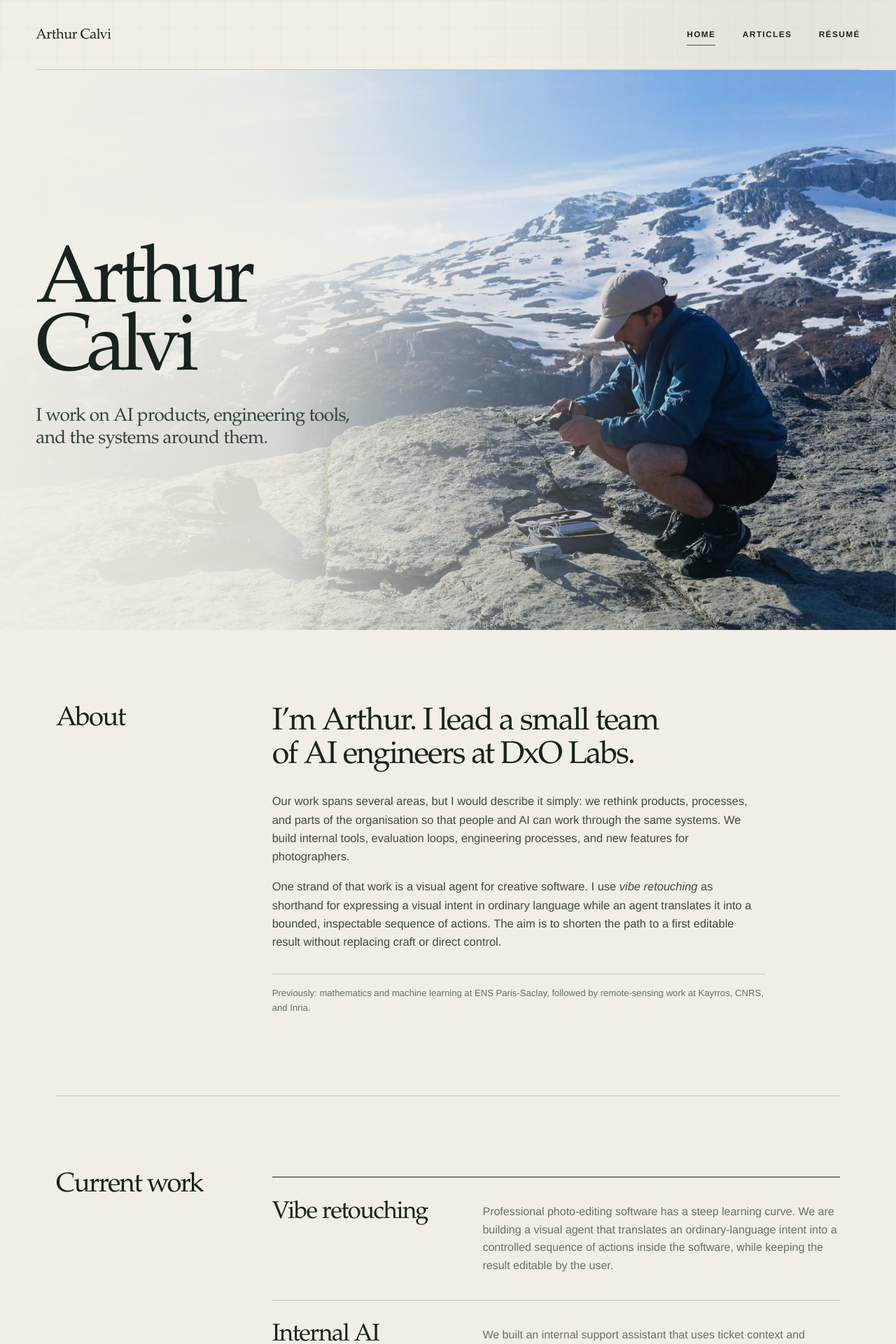
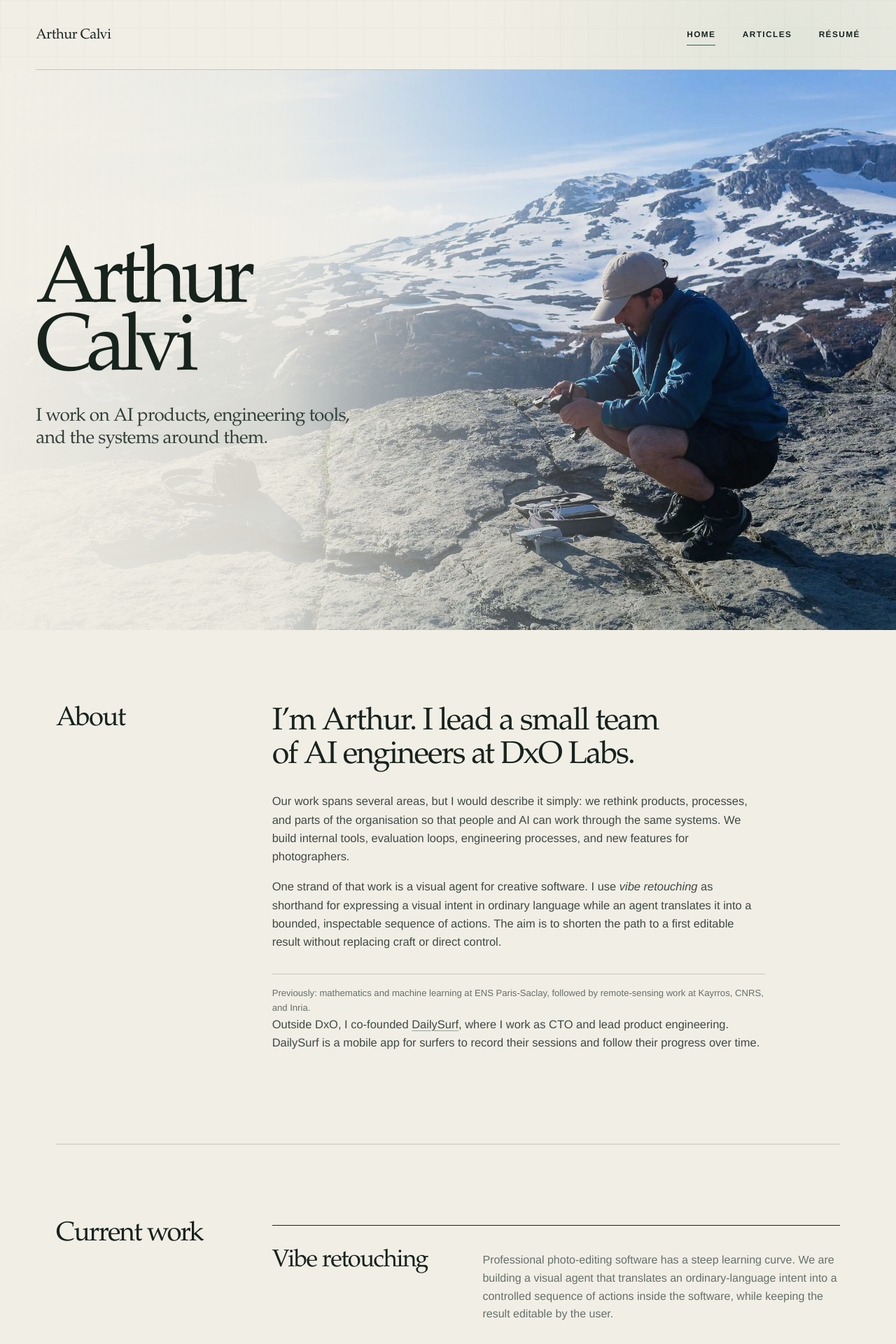
Before and after one commit to ArthurCalvi/arthurcalvi.github.io, a Jekyll site: the page built from index.html, in a window 1280 px wide. Shown: the top 1920 px of the page at 70% size. Built offline with Jekyll 4.4.1, drawn with Linux system fonts in a browser that asks for light colours.

Commit message:
site: add DailySurf bio note and banner parallax

```diff
--- a/_layouts/default.html
+++ b/_layouts/default.html
@@ -38,5 +38,8 @@
       <a href="https://www.linkedin.com/in/arthur-calvi" target="_blank" rel="noopener">LinkedIn</a>
     </div>
   </footer>
+  {% if page.section == 'home' %}
+  <script src="{{ '/assets/js/hero-parallax.js' | relative_url }}" defer></script>
+  {% endif %}
 </body>
 </html>
--- a/assets/css/main.css
+++ b/assets/css/main.css
@@ -166,6 +166,13 @@
   position: absolute;
   inset: 0;
   overflow: hidden;
+}
+
+.home-hero-parallax {
+  position: absolute;
+  inset: -56px 0 0;
+  transform: translate3d(0, var(--hero-parallax-y, 0), 0);
+  will-change: transform;
 }
 
 .home-hero-media::after {
@@ -779,6 +786,12 @@
     height: min(58svh, 30rem);
   }
 
+  .home-hero-parallax {
+    inset: 0;
+    transform: none;
+    will-change: auto;
+  }
+
   .home-hero-media::after {
     display: none;
   }
@@ -880,6 +893,11 @@
     animation: none;
   }
 
+  .home-hero-parallax {
+    transform: none;
+    will-change: auto;
+  }
+
   .nav-links a::after,
   .editorial-row h3,
   .home-article-row h3,
--- /dev/null
+++ b/assets/js/hero-parallax.js
@@ -0,0 +1,39 @@
+(() => {
+  const hero = document.querySelector(".home-hero");
+  const layer = hero?.querySelector(".home-hero-parallax");
+
+  if (!hero || !layer) return;
+
+  const motionQuery = window.matchMedia(
+    "(min-width: 761px) and (prefers-reduced-motion: no-preference)"
+  );
+  let frame = 0;
+
+  const update = () => {
+    frame = 0;
+
+    if (!motionQuery.matches) {
+      layer.style.removeProperty("--hero-parallax-y");
+      return;
+    }
+
+    const distance = Math.max(0, -hero.getBoundingClientRect().top);
+    const progress = Math.min(1, distance / Math.max(hero.offsetHeight, 1));
+    layer.style.setProperty("--hero-parallax-y", `${progress * 48}px`);
+  };
+
+  const schedule = () => {
+    if (!frame) frame = window.requestAnimationFrame(update);
+  };
+
+  window.addEventListener("scroll", schedule, { passive: true });
+  window.addEventListener("resize", schedule);
+
+  if (typeof motionQuery.addEventListener === "function") {
+    motionQuery.addEventListener("change", update);
+  } else {
+    motionQuery.addListener(update);
+  }
+
+  update();
+})();
--- a/index.html
+++ b/index.html
@@ -8,6 +8,7 @@
 
 <section class="home-hero" aria-labelledby="home-title">
   <div class="home-hero-media">
+    <div class="home-hero-parallax">
       <img
         src="{{ '/assets/images/arthur-norway.jpg' | relative_url }}"
         alt="Arthur Calvi preparing a drone in the Norwegian mountains"
@@ -15,6 +16,7 @@
         height="1280"
         fetchpriority="high"
       />
+    </div>
   </div>
   <div class="home-hero-inner">
     <div class="home-hero-copy">
@@ -46,6 +48,13 @@
     <p class="previous-line">
       Previously: mathematics and machine learning at ENS Paris-Saclay,
       followed by remote-sensing work at Kayrros, CNRS, and Inria.
+    </p>
+    <p>
+      Outside DxO, I co-founded
+      <a href="https://dailysurf.fr" target="_blank" rel="noopener">DailySurf</a>,
+      where I work as CTO and lead product engineering. DailySurf is a mobile
+      app for surfers to record their sessions and follow their progress over
+      time.
     </p>
   </div>
 </section>
```
Lines whose indentation alone changed are shown as unchanged.
